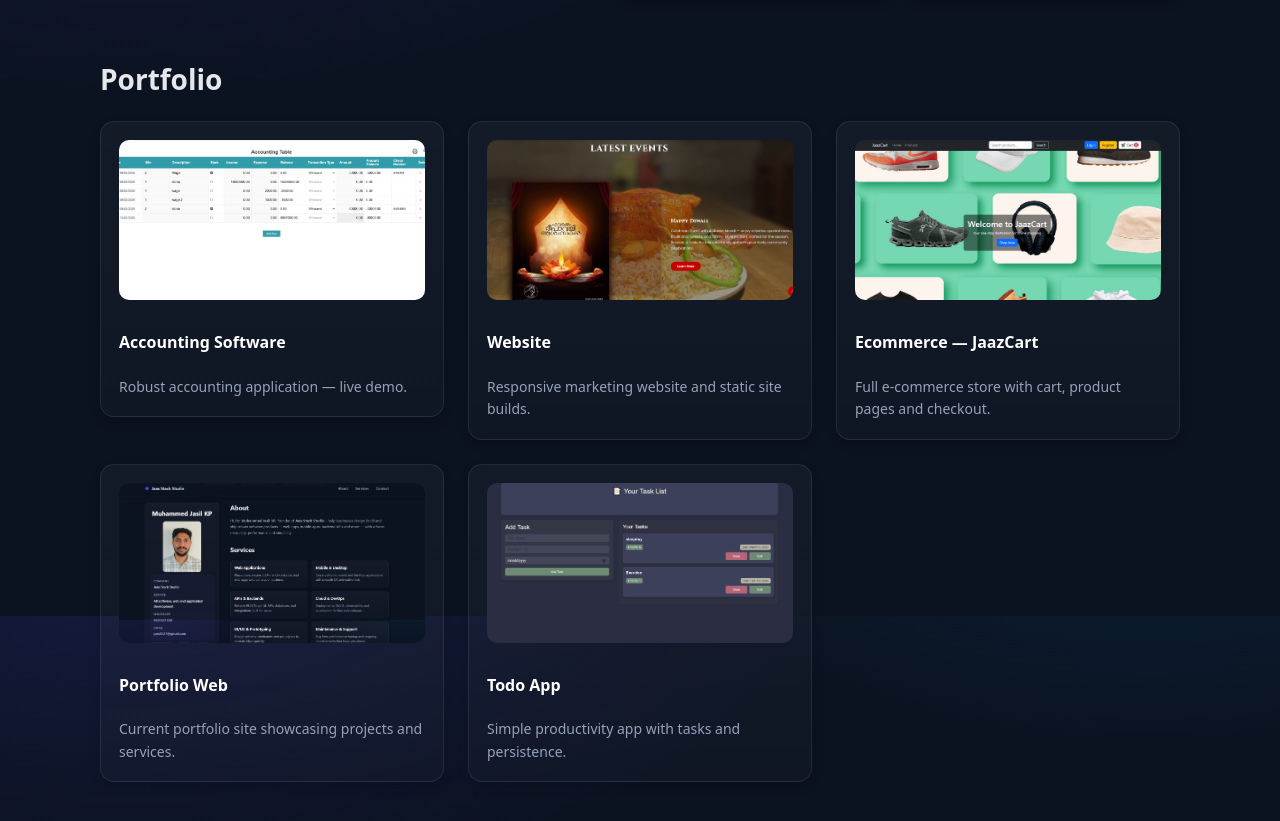
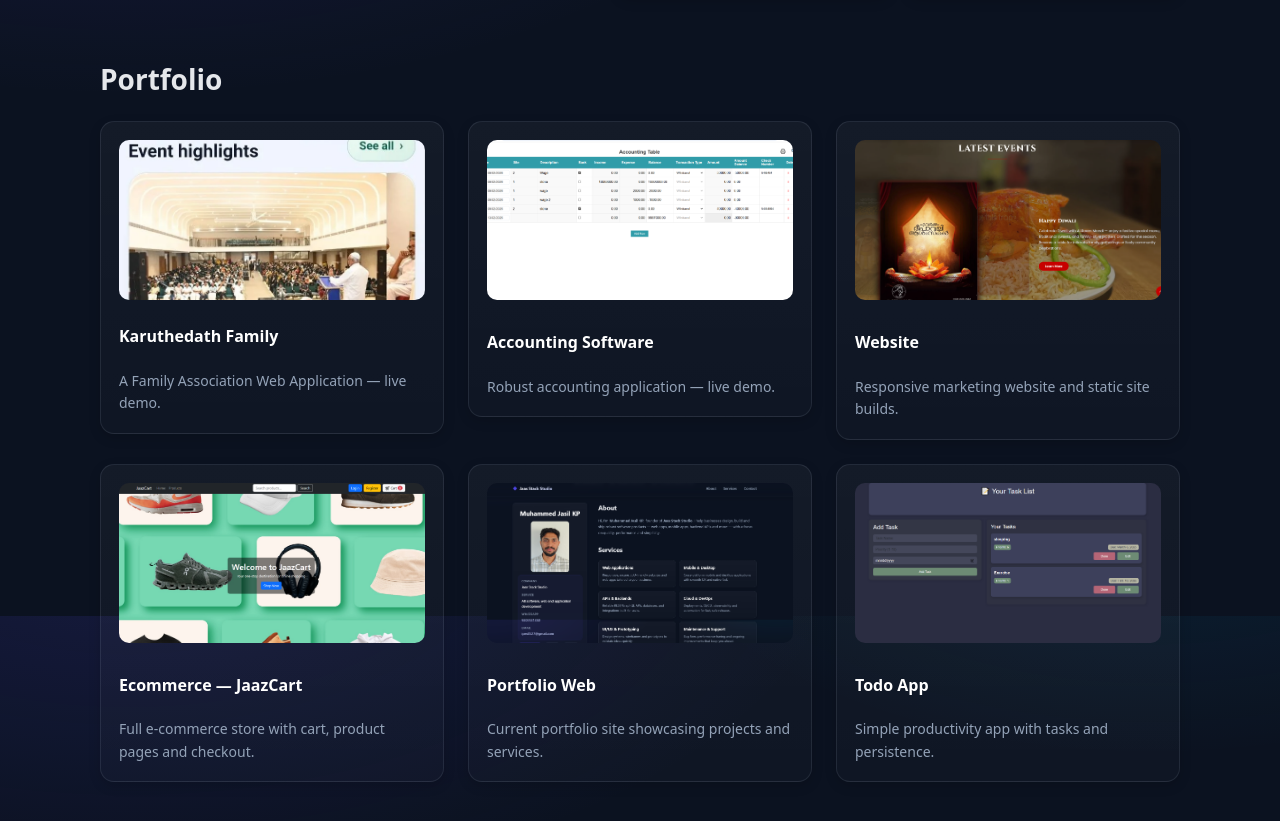
Before and after one commit to jasilkp/Jaas-Stack-Studio, a plain HTML site: page index.html in a window 1280 px wide. Shown: the part 984-1805 px from the top of the page. Drawn offline with Linux system fonts and the light colour scheme.

Commit message:
Add Karuthedath Family portfolio; convert newphoto images to WebP; add SVG placeholders

```diff
--- a/index.html
+++ b/index.html
@@ -125,9 +125,18 @@
         </div>
 
         <!-- Portfolio / Recent Work (spans both columns) -->
-        <div class="portfolio-section" id="portfolio">
+          <div class="portfolio-section" id="portfolio">
           <h2>Portfolio</h2>
           <div class="portfolio-grid">
+            <a class="portfolio-card" href="https://karuthedathfamily.pythonanywhere.com/" target="_blank" rel="noopener noreferrer">
+              <picture>
+                <source srcset="assets/newphoto1.webp" type="image/webp">
+                <img class="portfolio-thumb" src="assets/newphoto1.jpg" alt="Karuthedath Family App thumbnail" width="600" height="315" loading="lazy" />
+              </picture>
+              <h3>Karuthedath Family</h3>
+              <p>A Family Association Web Application — live demo.</p>
+            </a>
+
             <a class="portfolio-card" href="https://web-production-353a2.up.railway.app/" target="_blank" rel="noopener noreferrer">
               <img class="portfolio-thumb" src="assets/thumb-accounting.jpg" alt="Accounting software thumbnail" width="600" height="315" loading="lazy" />
               <h3>Accounting Software</h3>
```
Also changed, not shown: assets/newphoto1.jpg (added), assets/newphoto1.svg (added), assets/newphoto1.webp (added), assets/newphoto2.jpg (added), assets/newphoto2.svg (added), assets/newphoto2.webp (added).
